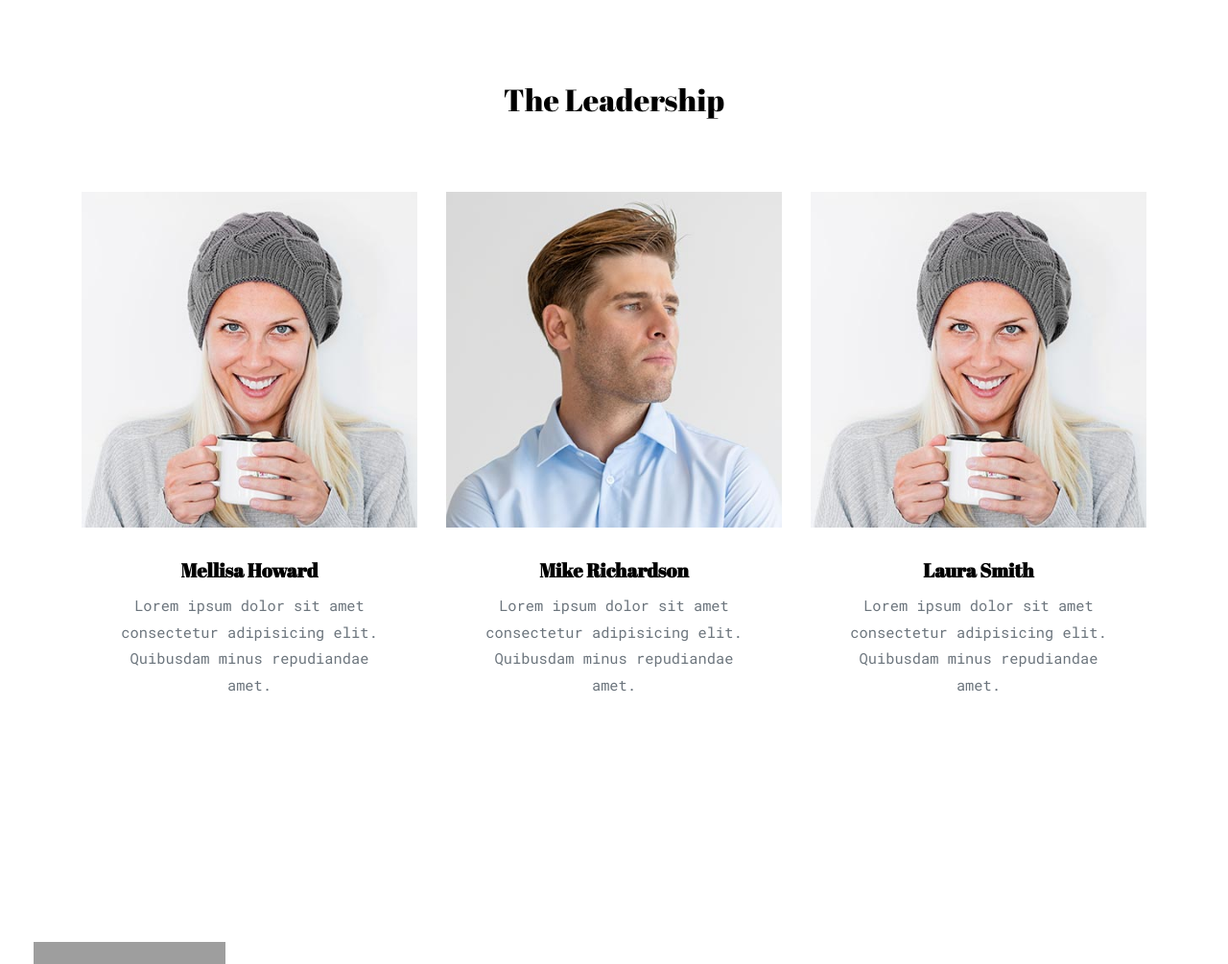
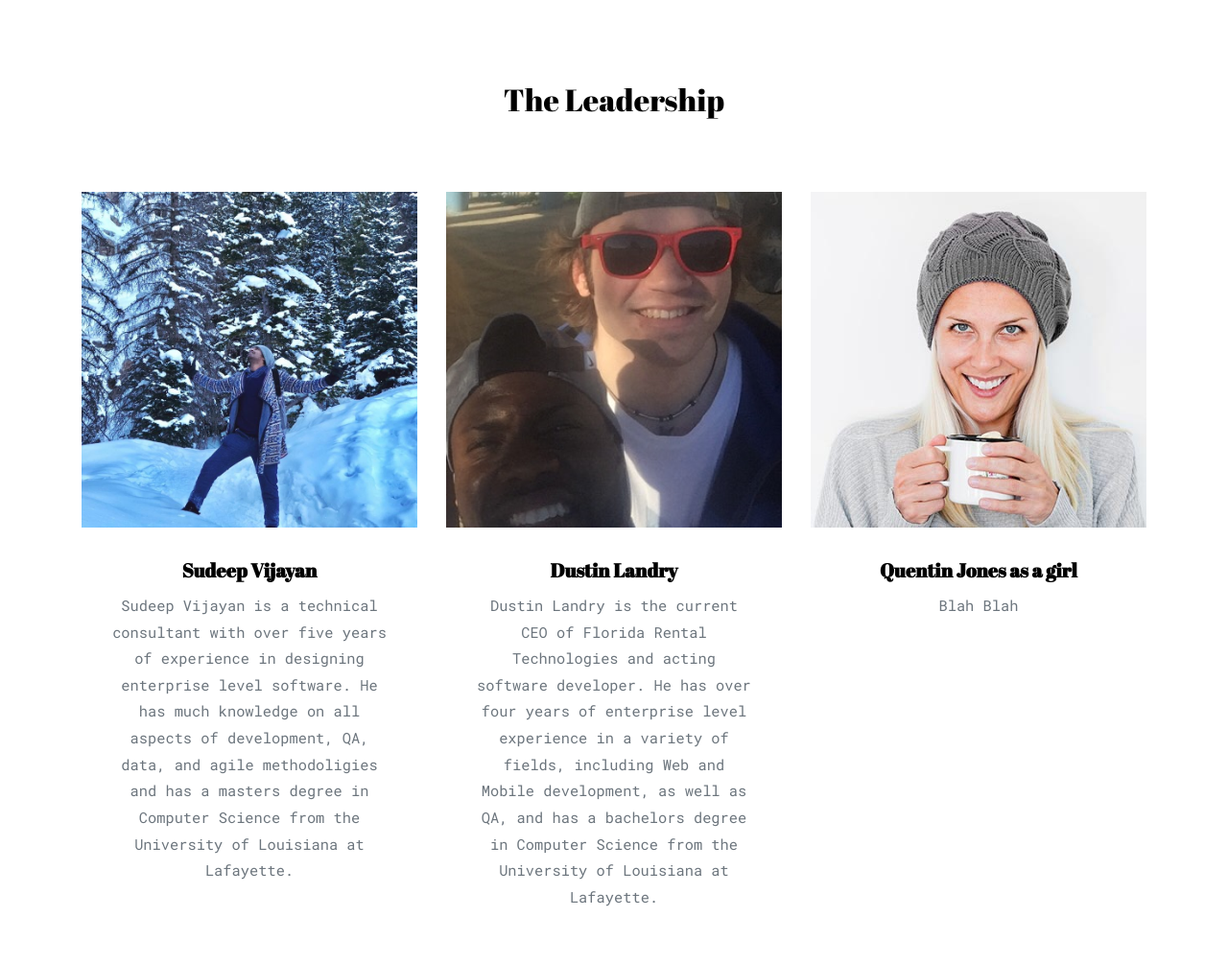
Before and after one commit to Duskamo/mycompany_gui, a Flask app: page /about in a window 1280 px wide. Shown: the part 1429-2434 px from the top of the page at 96% size. Run offline with Flask 2, Linux system fonts and the light colour scheme; some libraries are stand-ins or nearby versions.

Commit message:
Added more content to about us page

```diff
--- a/templates/about.html
+++ b/templates/about.html
@@ -88,11 +88,9 @@
           </figure>
         </div>
         <div class="col-md-5 mr-auto" data-aos="fade-up" data-aos-delay="">
-          <h2 class="mb-4 section-title">Company History</h2>
-          <p>Lorem ipsum dolor sit amet consectetur adipisicing elit. Animi, quos, adipisci aliquid similique
-            saepe ipsa minus maxime alias libero nam quis officia eum impedit. At quisquam reprehenderit cum hic enim?</p>
-          <p>Necessitatibus eligendi molestias similique tempore, optio nobis numquam temporibus debitis cum aspernatur,
-            eius, nihil soluta sapiente enim. </p>
+          <h2 class="mb-4 section-title">Company Info</h2>
+          <p>We're in the business of developing </p>
+          <p>More here blah blah</p>
         </div>
       </div>
     </div>
@@ -108,19 +106,19 @@
       <div class="row">
         <div class="col-lg-4" data-aos="fade-up" data-aos-delay="100">
           <div class="media d-block media-custom text-center">
-            <a href="#"><img src="static/assets/person_1.jpg" alt="Image Placeholder" class="img-fluid"></a>
+            <a href="#"><img src="static/assets/sudeep.JPG" alt="Image Placeholder" class="img-fluid"></a>
             <div class="media-body">
-              <h3 class="mt-0 text-black">Mellisa Howard</h3>
-              <p>Lorem ipsum dolor sit amet consectetur adipisicing elit. Quibusdam minus repudiandae amet.</p>
+              <h3 class="mt-0 text-black">Sudeep Vijayan</h3>
+              <p>Sudeep Vijayan is a technical consultant with over five years of experience in designing enterprise level software. He has much knowledge on all aspects of development, QA, data, and agile methodoligies and has a masters degree in Computer Science from the University of Louisiana at Lafayette.</p>
             </div>
           </div>
         </div>
         <div class="col-lg-4" data-aos="fade-up" data-aos-delay="200">
           <div class="media d-block media-custom text-center">
-            <a href="#"><img src="static/assets/person_2.jpg" alt="Image Placeholder" class="img-fluid"></a>
+            <a href="#"><img src="static/assets/dustin.png" alt="Image Placeholder" class="img-fluid"></a>
             <div class="media-body">
-              <h3 class="mt-0 text-black">Mike Richardson</h3>
-              <p>Lorem ipsum dolor sit amet consectetur adipisicing elit. Quibusdam minus repudiandae amet.</p>
+              <h3 class="mt-0 text-black">Dustin Landry</h3>
+              <p>Dustin Landry is the current CEO of Florida Rental Technologies and acting software developer. He has over four years of enterprise level experience in a variety of fields, including Web and Mobile development, as well as QA, and has a bachelors degree in Computer Science from the University of Louisiana at Lafayette.</p>
             </div>
           </div>
         </div>
@@ -128,8 +126,8 @@
           <div class="media d-block media-custom text-center">
             <a href="#"><img src="static/assets/person_1.jpg" alt="Image Placeholder" class="img-fluid"></a>
             <div class="media-body">
-              <h3 class="mt-0 text-black">Laura Smith</h3>
-              <p>Lorem ipsum dolor sit amet consectetur adipisicing elit. Quibusdam minus repudiandae amet.</p>
+              <h3 class="mt-0 text-black">Quentin Jones as a girl</h3>
+              <p>Blah Blah</p>
             </div>
           </div>
         </div>
@@ -150,10 +148,8 @@
         </div>
         <div class="col-md-5 ml-auto" data-aos="fade-up" data-aos-delay="">
           <h2 class="mb-4 section-title">Company History</h2>
-          <p>Lorem ipsum dolor sit amet consectetur adipisicing elit. Animi, quos, adipisci aliquid similique
-            saepe ipsa minus maxime alias libero nam quis officia eum impedit. At quisquam reprehenderit cum hic enim?</p>
-          <p>Necessitatibus eligendi molestias similique tempore, optio nobis numquam temporibus debitis cum aspernatur,
-            eius, nihil soluta sapiente enim. </p>
+          <p>More stuff here</p>
+          <p>And here...</p>
         </div>
       </div>
     </div>
@@ -195,7 +191,14 @@
         <div class="col-12 text-md-center text-left">
           <p>
             <!-- Link back to Colorlib can't be removed. Template is licensed under CC BY 3.0. -->
+	<!--
             Copyright &copy;<script>document.write(new Date().getFullYear());</script> All rights reserved | This template is made with <i class="icon-heart text-danger" aria-hidden="true"></i> by <a href="https://colorlib.com" target="_blank" >Colorlib</a>
+	-->
+            <!-- Link back to Colorlib can't be removed. Template is licensed under CC BY 3.0. -->
+          </p>
+	  <p>
+            <!-- Link back to Colorlib can't be removed. Template is licensed under CC BY 3.0. -->
+            Copyright &copy;<script>document.write(new Date().getFullYear());</script> All rights reserved
             <!-- Link back to Colorlib can't be removed. Template is licensed under CC BY 3.0. -->
           </p>
         </div>
```
Also changed, not shown: templates/contact.html (+7 -0 lines), templates/index.html (+7 -0 lines), templates/portfolio-single.html (+7 -0 lines), templates/portfolio.html (+7 -0 lines), templates/services.html (+7 -0 lines), static/assets/dustin.png (added), static/assets/sudeep.JPG (added).
